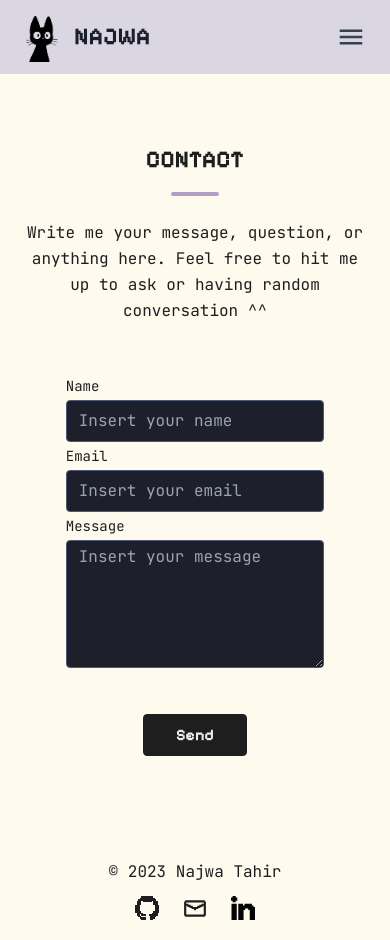
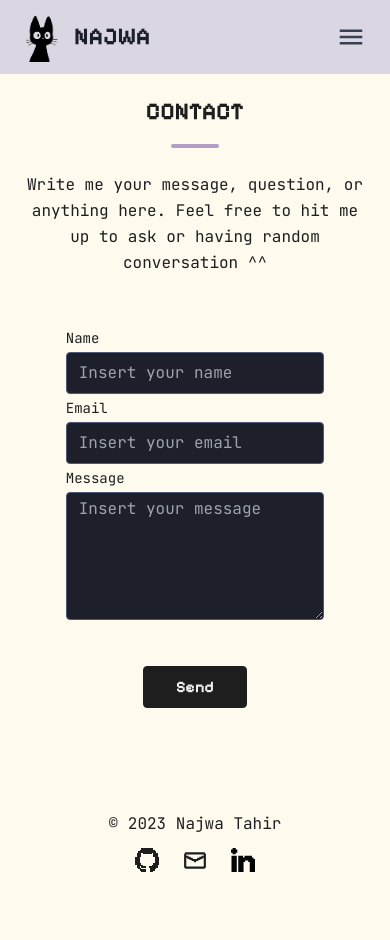
Before and after one commit to najwatahir/annetarc-card, a Next.js app: page /contact in a window 390 px wide. After the commit the page ends 892 px from the top, so only its background shows below. Built offline with nearby package versions, Linux system fonts and the light colour scheme.

Commit message:
Update ContactForm.tsx

```diff
--- a/components/ContactForm.tsx
+++ b/components/ContactForm.tsx
@@ -35,8 +35,8 @@ function ContactForm() {
     }, []);
 
     return (
-        <main id="contact" className={`bg-[#FEFAEE] body-font flex flex-col min-h-screen relative mt-12  ${isActive ? 'page active' : 'page'}`}>
-            <div className="container flex-1 px-5 py-10 mx-auto sm:mt-20 mt-12">
+        <main id="contact" className={`bg-[#FEFAEE] body-font flex flex-col min-h-screen relative mt-4  ${isActive ? 'page active' : 'page'}`}>
+            <div className="container flex-1 px-5 py-10 mx-auto sm:mt-20 mt-8">
                 <div className="flex flex-col text-center w-full mb-12">
                     <h1 className="my-2 text-center font-bold text-2xl md:text-4xl text-[#1E1E1E] pixelify">
                         CONTACT
```
